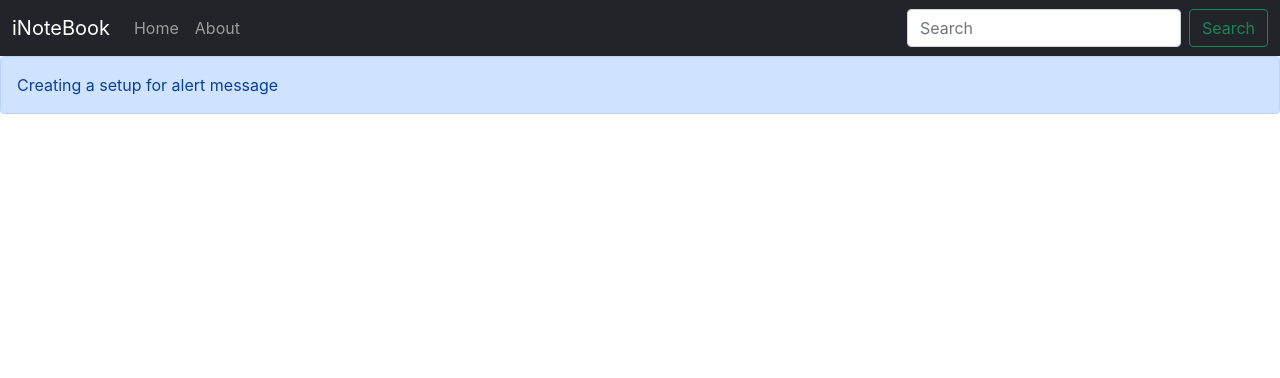
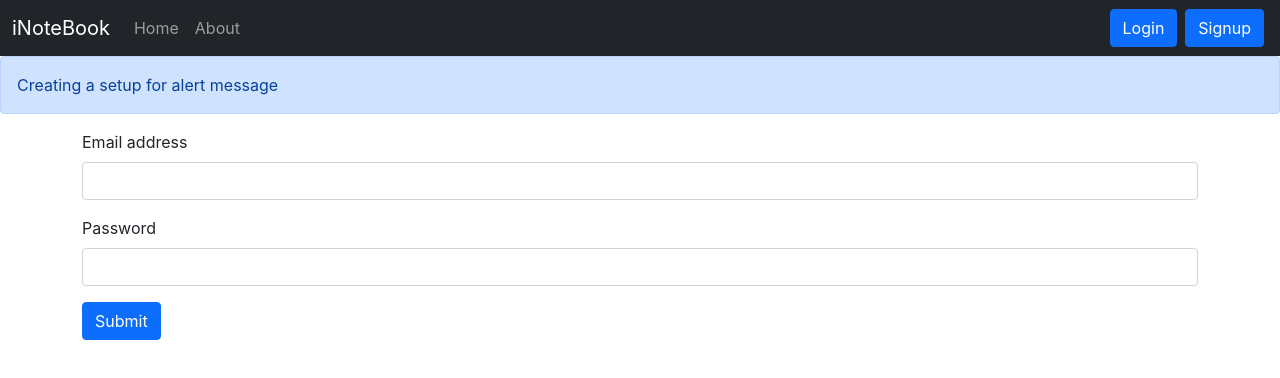
Before and after one commit to akashgit123/inote-book, a React (Create React App) app: page /login in a window 1280 px wide. Shown: the top 378 px of the page. Built offline with nearby package versions, Linux system fonts and the light colour scheme.

Commit message:
Adding login

```diff
--- a/src/App.js
+++ b/src/App.js
@@ -5,6 +5,8 @@ import { BrowserRouter as Router, Routes, Route } from "react-router-dom";
 import About from "./components/About";
 import NoteState from "./context/notes/NoteState";
 import Alert from "./components/Alert";
+import Login from "./components/Login";
+import Signup from "./components/Signup";
 
 function App() {
   return (
@@ -16,6 +18,8 @@ function App() {
           <Routes>
             <Route exact path="/" element={<Home />}></Route>
             <Route exact path="/about" element={<About />}></Route>
+            <Route exact path="/signup" element={<Signup />}></Route>
+            <Route exact path="/login" element={<Login />}></Route>
           </Routes>
         </Router>
     </NoteState>
--- /dev/null
+++ b/src/components/Login.js
@@ -0,0 +1,70 @@
+import React,{useState} from "react";
+import {useNavigate} from 'react-router-dom';
+
+export default function Login() {
+    const [credentials,setCredentials] = useState({email:" ",password:""});
+    const host = "http://localhost:7000";
+    let navigate = useNavigate();
+
+    const handleOnSubmit = async(e) =>{
+        e.preventDefault();
+        const response = await fetch(`${host}/api/auth/login`,{
+            method:"POST",
+            headers :{
+                'Content-Type':'application/json',
+            },
+            body : JSON.stringify({email:credentials.email,password:credentials.password})
+        });
+        const token = await response.json();
+        console.log(token)
+        if(token){
+            //set the auth token
+            localStorage.setItem('token',token);
+            navigate('/');
+        }
+        else{
+            alert("Wrong credentials");
+        }
+    }
+
+    const handleOnChange =(e)=>{
+        setCredentials({...credentials,[e.target.name]:e.target.value});
+    }
+
+  return (
+    <div className="container">
+      <form onSubmit={handleOnSubmit} >
+        <div className="mb-3">
+          <label htmlFor="exampleInputEmail1" className="form-label">
+            Email address
+          </label>
+          <input
+            type="email"
+            className="form-control"
+            id="email"
+            name="email"
+            value={credentials.email}
+            onChange={handleOnChange}
+            aria-describedby="emailHelp"
+          />
+        </div>
+        <div className="mb-3">
+          <label htmlFor="exampleInputPassword1" className="form-label">
+            Password
+          </label>
+          <input
+            type="password"
+            className="form-control"
+            id="password"
+            name="password"
+            onChange={handleOnChange}
+            value={credentials.password}
+          />
+        </div>
+        <button type="submit" className="btn btn-primary">
+          Submit
+        </button>
+      </form>
+    </div>
+  );
+}
--- a/src/components/Navbar.js
+++ b/src/components/Navbar.js
@@ -39,15 +39,17 @@ export default function Navbar() {
               </li>
             </ul>
             <form className="d-flex">
-              <input
+              {/* <input
                 className="form-control me-2"
                 type="search"
                 placeholder="Search"
                 aria-label="Search"
-              />
-              <button className="btn btn-outline-success" type="submit">
+              /> */}
+              {/* <button className="btn btn-outline-success" type="submit">
                 Search
-              </button>
+              </button> */}
+              <Link to="/login" className="btn btn-primary mx-1" role="button">Login</Link>
+              <Link to="/signup" className="btn btn-primary mx-1" role="button">Signup</Link>
             </form>
           </div>
         </div>
--- /dev/null
+++ b/src/components/Signup.js
@@ -0,0 +1,9 @@
+import React from 'react'
+
+export default function Signup() {
+  return (
+    <div>
+      <h1>Signup</h1>
+    </div>
+  )
+}
```
